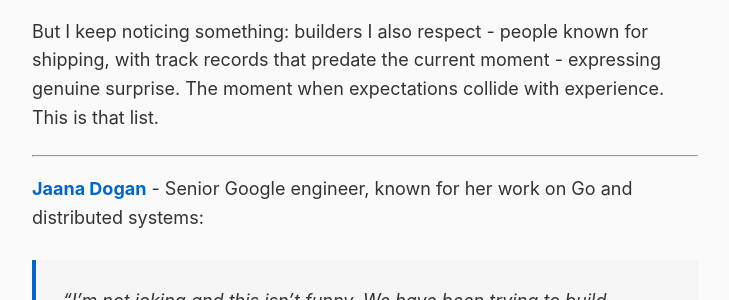
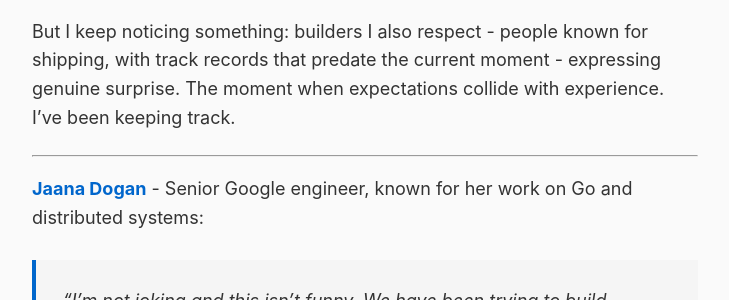
Before and after one commit to rob137/rob137.github.io, a Jekyll site: the page built from _posts/2026-01-02-the-witnesses.md, in a window 1280 px wide and 900 px high, scrolled down 303 px. Shown: the part 239-539 px from the top of the window, without its empty margins (275-1004 px from the left). Built offline with Jekyll 4.4.1, drawn with Linux system fonts in a browser that asks for light colours.

Commit message:
Soften list reference
"I've been keeping track" - less trailer, more casual

🤖 Generated with [Claude Code](https://claude.com/claude-code)

Co-Authored-By: Claude Opus 4.5 <noreply@anthropic.com>

```diff
--- a/_posts/2026-01-02-the-witnesses.md
+++ b/_posts/2026-01-02-the-witnesses.md
@@ -12,7 +12,7 @@ excerpt: "A running list of respected programmers - people with Wikipedia pages
 
 He's earned that position through decades of building things that work. I respect it.
 
-But I keep noticing something: builders I also respect - people known for shipping, with track records that predate the current moment - expressing genuine surprise. The moment when expectations collide with experience. This is that list.
+But I keep noticing something: builders I also respect - people known for shipping, with track records that predate the current moment - expressing genuine surprise. The moment when expectations collide with experience. I've been keeping track.
 
 ---
 
```
